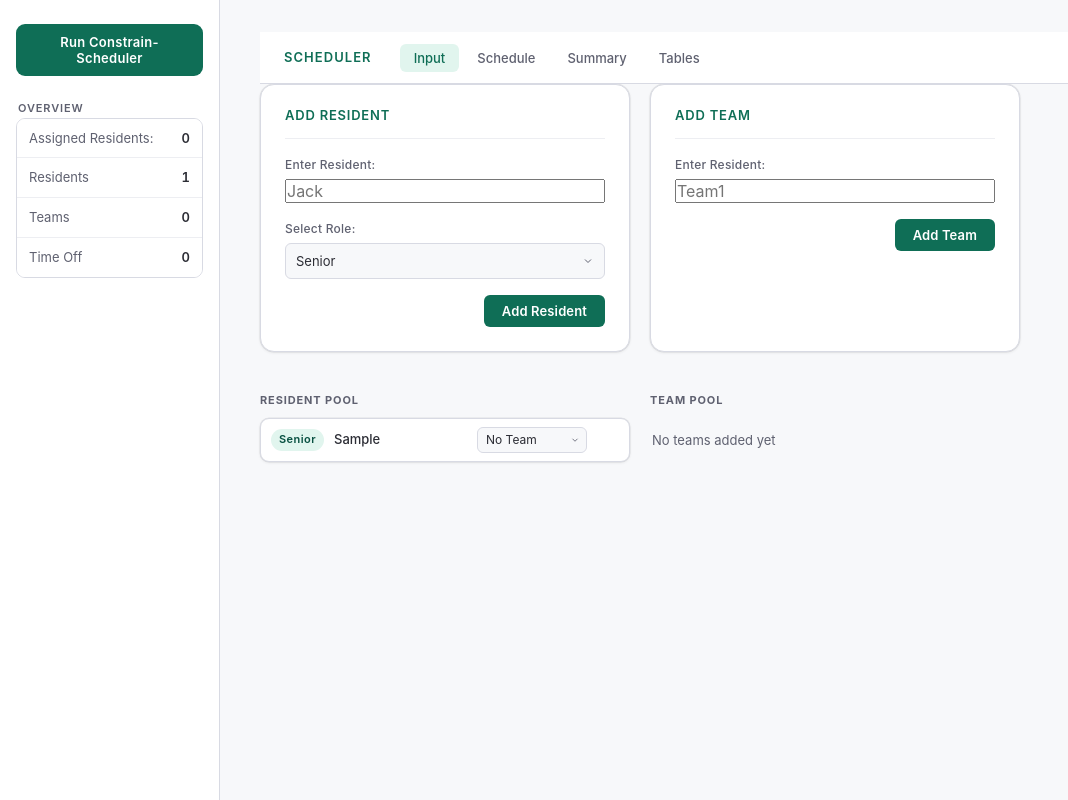
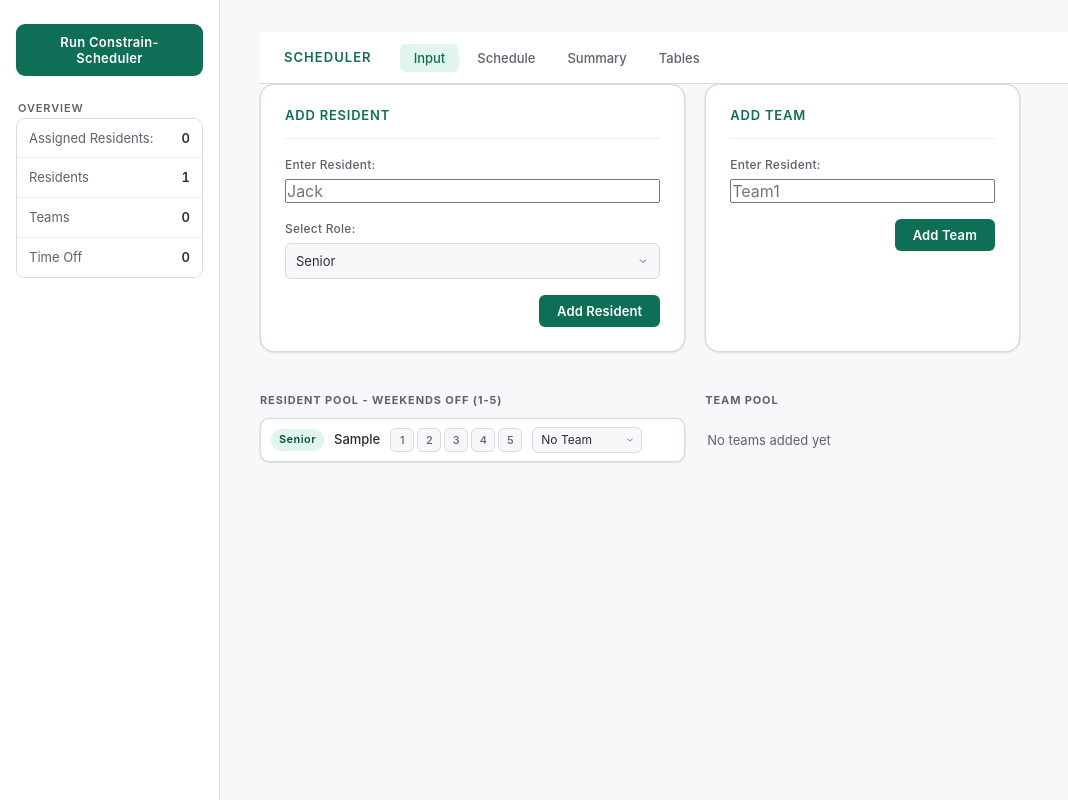
Before and after one commit to CMesiti/Resident-OnCall-Scheduler, a React (Vite) app in the folder client/my-app/: page / in a window 1280 px wide. Both pictures are taken after typing "Sample" into the empty fields and a click on the button "Add Resident". Shown: the whole page, without its empty margins (0-1068 px from the left). Built offline with nearby package versions, Linux system fonts and the light colour scheme.

Commit message:
Finished time off assignment and ready for API call

```diff
--- a/client/my-app/src/App.tsx
+++ b/client/my-app/src/App.tsx
@@ -53,11 +53,26 @@ function App() {
       (prev.map(r => r.name===res.name && r.role===res.role ? {...r, teamName:teamName} : r)))
   }
 
-  const add_Time_Off = (res:Resident, week:number) => {
-    setResidents(prev =>
-      (prev.map(r => r.name===res.name && r.role===res.role ? {...r, timeOff: new Set([...r.timeOff, week])} : r)))
+  const toggle_Time_Off = (res: Resident, weekend: number) => {
+      setResidents(prev =>
+          prev.map(r => {
+              if (r.name !== res.name || r.role !== res.role) return r
+              const next = new Set(r.timeOff)
+              next.has(weekend) ? next.delete(weekend) : next.add(weekend) //toggle statement
+              return { ...r, timeOff: next }
+          })
+      )
   }
-  //<function>, <dependency> runs on residents change
+
+  const get_TimeOff_Sum = () => {
+    //counts length of each time off and adds to a total
+    let total = 0
+    residents.forEach(r => {
+      total += r.timeOff.size
+    });
+    return total
+  }
+    //<function>, <dependency> runs on residents change
   useEffect(() =>{
         console.log("Residents :", residents)
     }, [residents])
@@ -72,7 +87,7 @@ function App() {
       residentCount={residents.length}
       teamCount={teams.length}
       assignedResidents={0}
-      timeOffCount={0}
+      timeOffCount={get_TimeOff_Sum()}
       />
     <main className='main-content'>
       <TopNavBar onViewChange={setActiveView} currentView={activeView}/>
@@ -82,6 +97,7 @@ function App() {
       onAddResident={add_Resident}
       onRemResident={rem_Resident}
       onAddTeamMember={add_Team_Resident}
+      onToggleWeekend={toggle_Time_Off}
       onAddTeam={add_Team}
       onRemTeam={rem_Team} />}
       {activeView === "schedule" && <ScheduleView />}
--- a/client/my-app/src/components/residentChip.css
+++ b/client/my-app/src/components/residentChip.css
@@ -99,7 +99,7 @@
 }
 
 #resident-pool::before {
-  content: "Resident Pool";
+  content: "Resident Pool - Weekends Off (1-5)";
   font-size: 11px;
   font-weight: 700;
   letter-spacing: 0.08em;
--- a/client/my-app/src/components/residentChip.tsx
+++ b/client/my-app/src/components/residentChip.tsx
@@ -1,6 +1,7 @@
 import "./residentChip.css"
 import type { Resident, Team } from "../App";
 import type React from "react";
+import { WeekendSelect } from "./WeekendSelect";
 
 
 interface ResidentChipProps {
@@ -8,6 +9,7 @@ interface ResidentChipProps {
     resident_ls: Resident[];
     onRemResident: (r: Resident) => void;
     onAddTeamMember: (teamName:string, r:Resident) => void;
+    onToggleWeekend: (res: Resident, weekend: number) => void;
 }
 
 const roleBadgeClass: Record<string, string> = {
@@ -19,7 +21,7 @@ const roleBadgeClass: Record<string, string> = {
 
 
 //Same mistake here as team card, this should be a single chip and not a render of the whole list. (REFORMAT LATER!!!)
-const ResidentChip = ({ team_ls, resident_ls, onRemResident, onAddTeamMember}: ResidentChipProps) => {
+const ResidentChip = ({ team_ls, resident_ls, onRemResident, onAddTeamMember, onToggleWeekend}: ResidentChipProps) => {
     if (resident_ls.length === 0) {
         return <p className="chip-empty">No residents added yet.</p>
     }
@@ -36,6 +38,10 @@ const ResidentChip = ({ team_ls, resident_ls, onRemResident, onAddTeamMember}: R
                             {r.role}
                         </span>
                         <span className="chip-name">{r.name}</span>
+                        <WeekendSelect
+                        resident={r}
+                        onWeekendToggle={onToggleWeekend}
+                        />
                         <select
                         value={r.teamName ?? ''}
                         onChange={(e) => handleTeamSelect(r, e)}
--- /dev/null
+++ b/client/my-app/src/components/weekendSelect.css
@@ -0,0 +1,50 @@
+/* =============================================
+   WeekendSelect — inline weekend number toggles
+   ============================================= */
+
+.weekend-select {
+  display: flex;
+  gap: 3px;
+  flex-shrink: 0;
+}
+.weekend-btns {
+  display: flex;
+  gap: 3px;
+}
+
+.weekend-btn {
+  width: 24px;
+  height: 24px;
+  display: flex;
+  align-items: center;
+  justify-content: center;
+  padding: 0;
+  border: 0.5px solid var(--slate-200);
+  border-radius: var(--radius-sm);
+  background: var(--slate-50);
+  color: var(--slate-600);
+  font-size: 11px;
+  font-weight: 500;
+  font-family: var(--font-base);
+  cursor: pointer;
+  transition: background 0.12s, border-color 0.12s, color 0.12s;
+}
+
+.weekend-btn:hover {
+  background: var(--teal-50);
+  border-color: var(--teal-200);
+  color: var(--teal-600);
+}
+
+.weekend-btn--active {
+  background: var(--teal-50);
+  border-color: var(--teal-200);
+  color: var(--teal-600);
+  font-weight: 700;
+}
+
+.weekend-btn--active:hover {
+  background: #FEE2E2;
+  border-color: #FECACA;
+  color: #B91C1C;
+}
--- /dev/null
+++ b/client/my-app/src/components/weekendSelect.tsx
@@ -0,0 +1,35 @@
+import "./weekendSelect.css"
+import type { Resident } from "../App.tsx"
+
+const WEEKENDS = [1, 2, 3, 4, 5] as const
+type Weekend = typeof WEEKENDS[number]
+
+interface WeekendSelectProps {
+    resident: Resident
+    onWeekendToggle: (resident: Resident, weekend: Weekend) => void
+}
+
+const WeekendSelect = ({ resident, onWeekendToggle }: WeekendSelectProps) => {
+    const selected = resident.timeOff ?? new Set<number>()
+
+    return (
+        <div className="weekend-select">
+            <div className='weekend-btns'>
+            {WEEKENDS.map(w =>
+                <button
+                    key={w}
+                    type="button"
+                    className={`weekend-btn ${selected.has(w) ? "weekend-btn--active" : ""}`}
+                    onClick={() => onWeekendToggle(resident, w)}
+                    aria-pressed={selected.has(w)}
+                    aria-label={`Weekend ${w}`}
+                >
+                    {w}
+                </button>
+            )}
+            </div>
+        </div>
+    )
+}
+export { WeekendSelect }
+export type { Weekend }
--- a/client/my-app/src/views/input.tsx
+++ b/client/my-app/src/views/input.tsx
@@ -12,13 +12,14 @@ interface InputViewProps{
     onAddTeamMember:(teamName:string, res:Resident) => void
     onAddTeam:(team:Team) => void
     onRemTeam:(team:Team) => void
+    onToggleWeekend: (res: Resident, weekend: number) => void;
     resident_ls:Resident[]
     team_ls:Team[]
 }
 
 
 
-export function InputView({resident_ls, team_ls, onAddResident, onAddTeam, onRemResident, onRemTeam, onAddTeamMember}:InputViewProps){
+export function InputView({resident_ls, team_ls, onAddResident, onAddTeam, onRemResident, onRemTeam, onAddTeamMember, onToggleWeekend}:InputViewProps){
     return (
     <div className="input-container">
         <section className="form-container">
@@ -30,7 +31,8 @@ export function InputView({resident_ls, team_ls, onAddResident, onAddTeam, onRem
                     team_ls={team_ls}
                     resident_ls={resident_ls}
                     onRemResident={onRemResident}
-                    onAddTeamMember={onAddTeamMember}/>
+                    onAddTeamMember={onAddTeamMember}
+                    onToggleWeekend={onToggleWeekend}/>
                 </div>
             </div>
             <div className="pool-container">
```
